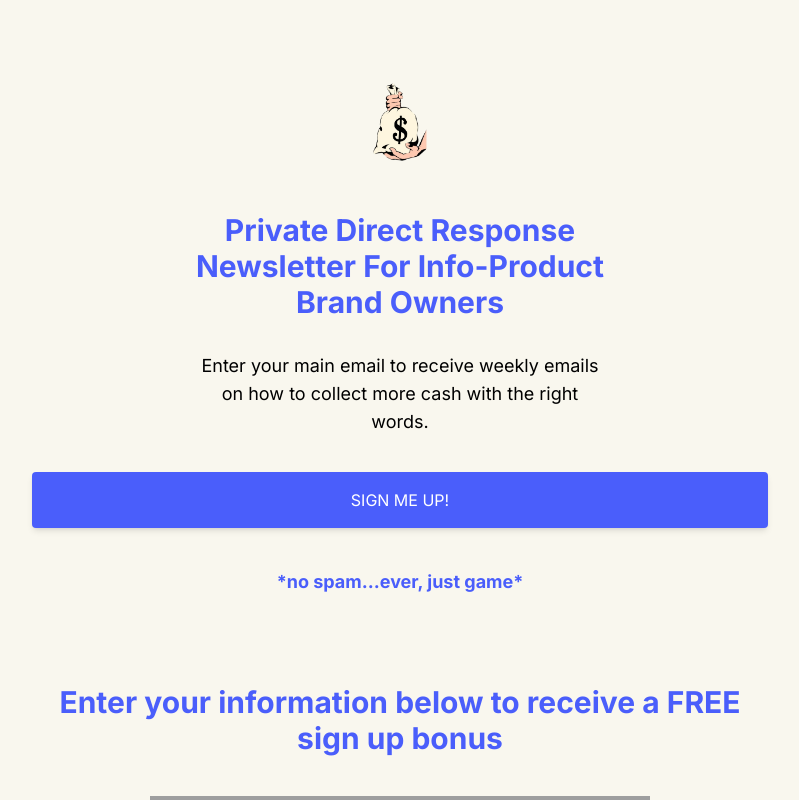
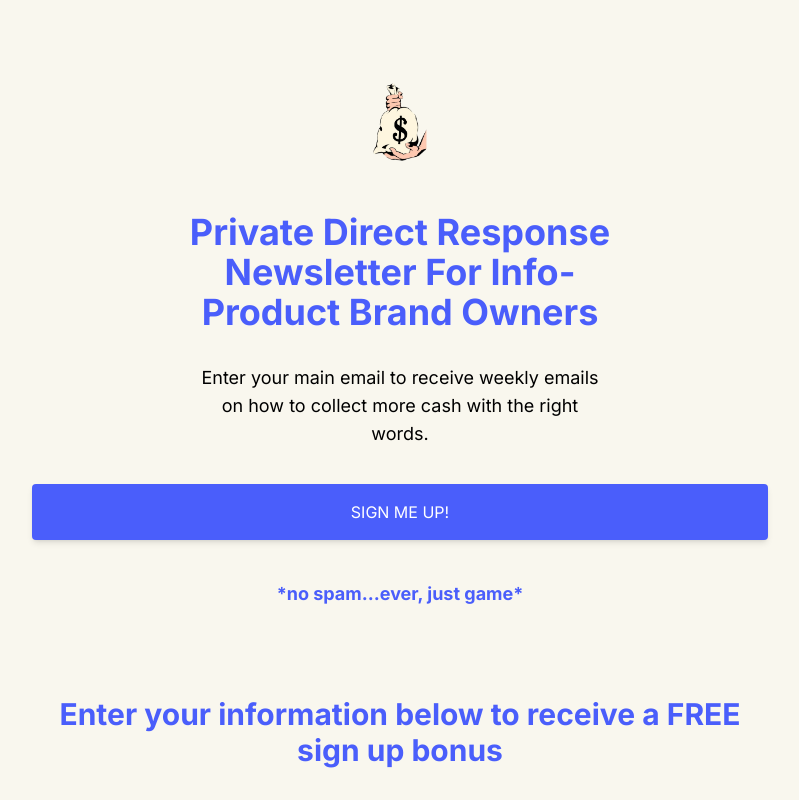
Before and after one commit to fadejevs/ctc, a Next.js app in the folder funnel/: page / in a window 1280 px wide. Shown: the top 800 px of the page, without its empty margins (240-1039 px from the left). Built offline with nearby package versions, Linux system fonts and the light colour scheme; grey boxes are pictures that could not be loaded.

Commit message:
adawdawd

```diff
--- a/funnel/app/page.tsx
+++ b/funnel/app/page.tsx
@@ -67,7 +67,7 @@ export default function Home() {
           <div className="flex justify-center p-10">
             <Image src="/ctc.png" alt="CTC Image" width={100} height={100} />
           </div>
-          <h1 className="text-3xl font-bold text-[#4a5efb] mb-4 mx-auto md:w-3/5">
+          <h1 className="text-4xl font-bold text-[#4a5efb] mb-4 mx-auto md:w-3/5">
             Private Direct Response Newsletter For Info-Product Brand Owners
           </h1>
           <p className="text-lg p-4 mx-auto md:w-3/5" style={{ color: 'black' }}>
```
